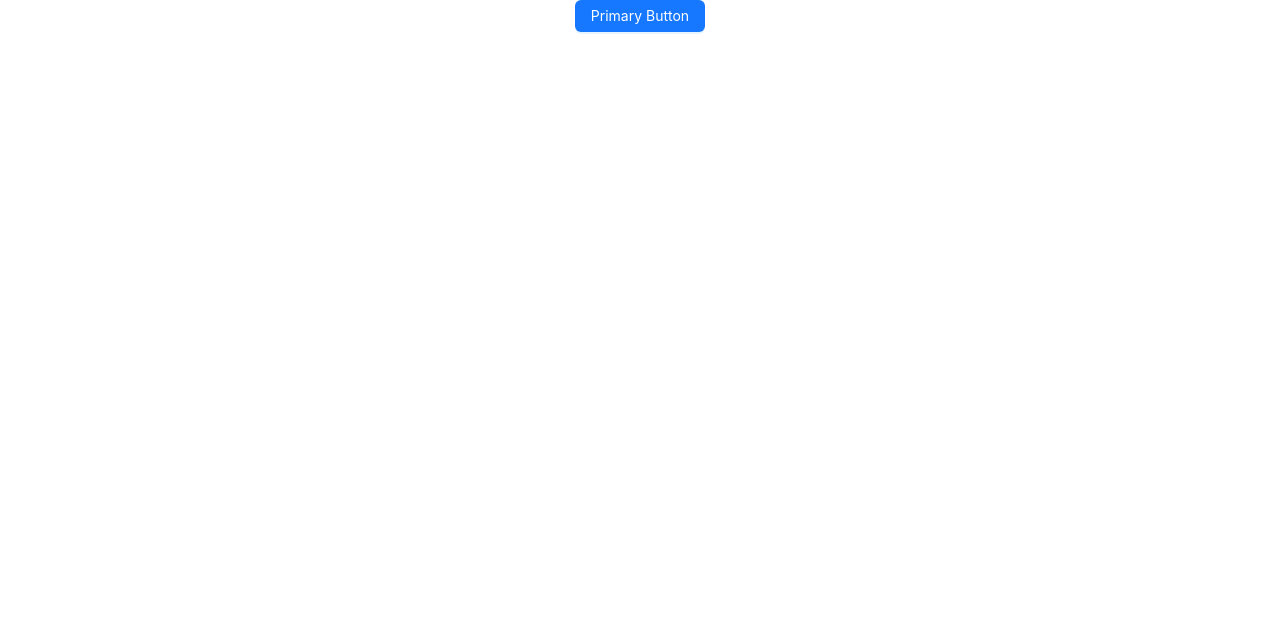
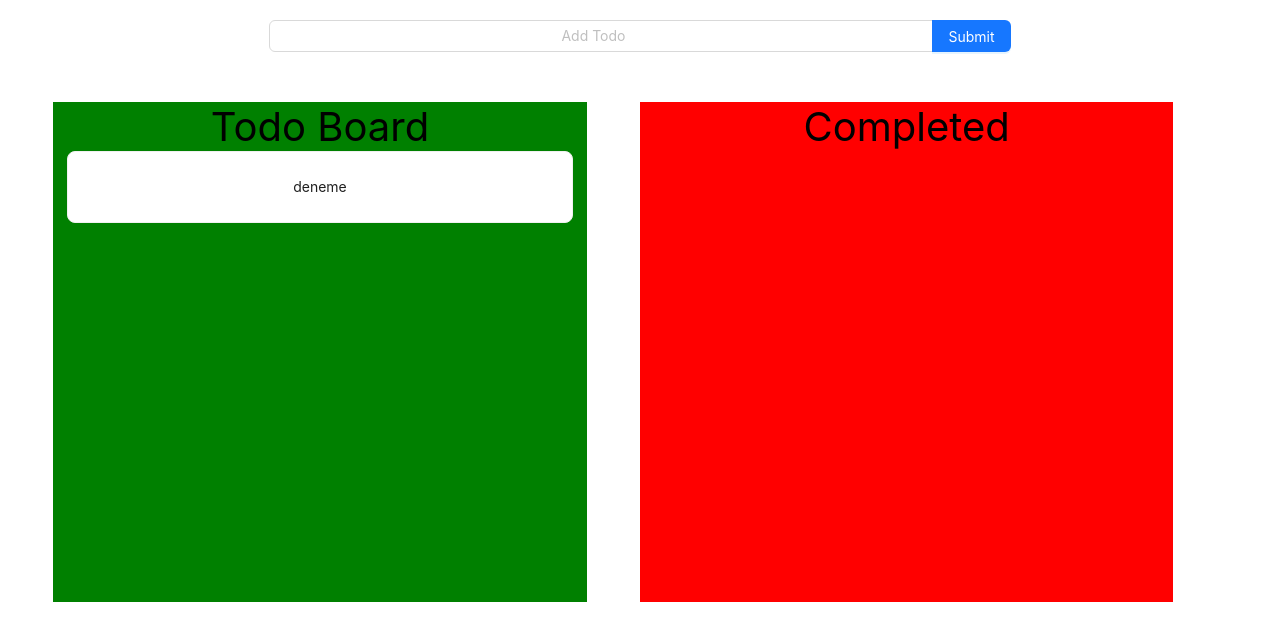
Before and after one commit to niloaydin/mental-arts-project, a React (Create React App) app: page / in a window 1280 px wide. Shown: the top 640 px of the page. Built offline with nearby package versions, Linux system fonts and the light colour scheme.

Commit message:
Add components folder & components Basic css changes Basic props implementation in todoForm

```diff
--- a/src/App.css
+++ b/src/App.css
@@ -1,3 +1,4 @@
 .App {
   text-align: center;
+  min-height: 100vh;
 }
--- a/src/App.js
+++ b/src/App.js
@@ -1,14 +1,16 @@
-import React from 'react';
+import React, { useState } from 'react';
 import './App.css';
-import 'antd/dist/reset.css';
-// import TodoForm from "./Components/TodoForm"
-import { Button } from 'antd';
+// import 'antd/dist/reset.css';
+import TodoForm from "./Components/TodoForm"
+
 
 function App() {
+  const [todos, setTodos] = useState([])
+  const [input, setInput] = useState("")
+
   return (
     <div className="App">
-      {/* <TodoForm /> */}
-      <Button type="primary">Primary Button</Button>
+      <TodoForm input={input} setInput={setInput} />
     </div>
   );
 }
--- /dev/null
+++ b/src/Components/Css/TodoForm.css
@@ -0,0 +1,4 @@
+.todo_form_container {
+    margin-top:20px;
+
+}
--- /dev/null
+++ b/src/Components/Css/TodoList.css
@@ -0,0 +1,13 @@
+.todo_list_container {
+    margin-top:50px;
+}
+ .active_todo_board {
+        background-color: green;
+        height: 500px;
+        font-size: 40px;
+    }
+ .completed_todo_board {
+        background-color: red;
+        height: 500px;
+        font-size: 40px;
+    }
--- a/src/Components/TodoForm.js
+++ b/src/Components/TodoForm.js
@@ -1,8 +1,19 @@
 import React from 'react'
+import { Input, Button } from 'antd';
+import "./Css/TodoForm.css"
+import TodoList from "./TodoList"
 
-const TodoForm = () => {
+const TodoForm = ({ input, setInput }) => {
+
+
     return (
-        <div>TodoForm</div>
+        <div className='todo_form_container'>
+            <Input.Group compact>
+                <Input style={{ width: '50%' }} placeholder="Add Todo" allowClear value={input} onChange={(event) => setInput(event.target.value)} />
+                <Button type="primary">Submit</Button>
+            </Input.Group>
+            <TodoList />
+        </div>
     )
 }
 
--- /dev/null
+++ b/src/Components/TodoItem.js
@@ -0,0 +1,12 @@
+import React from 'react'
+import { Card } from 'antd';
+
+const TodoItem = () => {
+    return (
+        <div>
+            <Card style={{ width: "95%", margin: "auto" }}> deneme</Card>
+        </div >
+    )
+}
+
+export default TodoItem
--- /dev/null
+++ b/src/Components/TodoList.js
@@ -0,0 +1,28 @@
+import React from 'react'
+import "./Css/TodoList.css"
+import { Col, Row } from 'antd';
+import TodoItem from "./TodoItem"
+
+
+
+const TodoList = () => {
+
+    return (
+        <div className="todo_list_container">
+            <Row>
+                <Col span={10} offset={1} className="active_todo_board">
+                    Todo Board
+                    <TodoItem />
+                </Col>
+                <Col span={10} offset={1} className="completed_todo_board"> Completed</Col>
+
+            </Row>
+
+        </div>
+    )
+
+
+}
+
+
+export default TodoList
```
